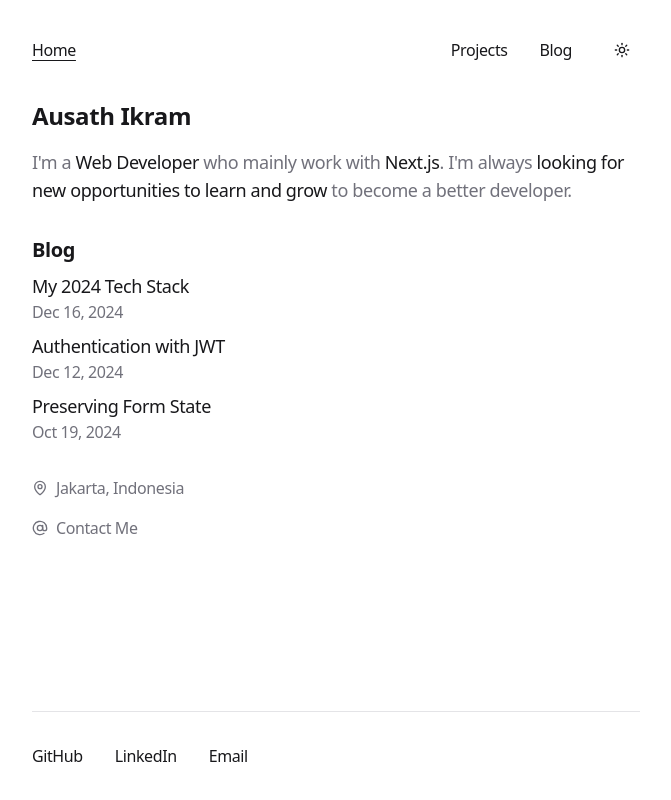
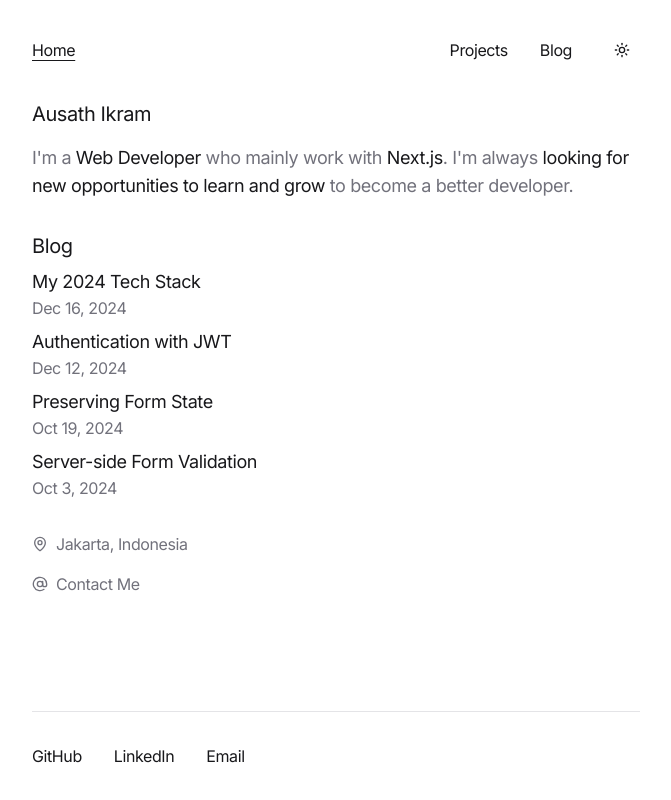
Before and after one commit to ausathdzil/ausathikram, a Next.js app: page / in a window 1280 px wide. Shown: the whole page, without its empty margins (304-975 px from the left). Built offline with nearby package versions, Linux system fonts and the light colour scheme.

Commit message:
Add og, update fonts

```diff
--- a/src/app/blog/[slug]/page.tsx
+++ b/src/app/blog/[slug]/page.tsx
@@ -30,6 +30,15 @@ export async function generateMetadata(
   return {
     title: post.metadata.title,
     description: post.metadata.summary,
+    authors: [{ url: "https://ausathikram.vercel.app", name: "Ausath Ikram" }],
+    openGraph: {
+      title: post.metadata.title,
+      description: post.metadata.summary,
+      url: `https://ausathikram.vercel.app/blog/${post.slug}`,
+      siteName: "Ausath Ikram",
+      locale: "en_US",
+      type: "article",
+    }
   };
 }
 
@@ -73,7 +82,7 @@ function TableOfContents({ content }: { content: string }) {
         <h2 className="text-lg font-semibold text-primary mb-4">
           Table of Contents
         </h2>
-        <nav className="prose prose-zinc dark:prose-invert prose-sm">
+        <nav className="prose prose-zinc dark:prose-invert prose-sm prose-li:mb-2">
           <ul>
             {tableOfContents.map((heading) => (
               <li key={heading.slug}>
--- a/src/app/blog/page.tsx
+++ b/src/app/blog/page.tsx
@@ -1,17 +1,17 @@
-import { formatDate, getBlogPosts } from "@/lib/blog";
-import { Metadata } from "next";
-import Link from "next/link";
+import { formatDate, getBlogPosts } from '@/lib/blog';
+import { Metadata } from 'next';
+import Link from 'next/link';
 
 export const metadata: Metadata = {
-  title: "Blog",
-  description: "Ausath Ikram blog.",
+  title: 'Blog',
+  description: 'Ausath Ikram blog.',
 };
 
 export default function Page() {
   return (
     <section className="w-full space-y-8">
       <article className="space-y-2">
-        <h1 className="text-2xl text-primary font-semibold">Blog</h1>
+        <h1 className="text-primary text-xl">Blog</h1>
         <p>Things that interest me, mostly about web development.</p>
       </article>
       <BlogPosts />
@@ -33,15 +33,16 @@ function BlogPosts() {
     <ul className="space-y-4">
       {sortedPosts.map((post) => (
         <li key={post.slug}>
-          <div className="flex flex-col sm:flex-row justify-between items-start sm:items-center sm:gap-8">
-            <Link className="w-3/4" href={`/blog/${post.slug}`}>
-              <h1 className="text-lg sm:text-xl text-primary">
-                {post.metadata.title}
-              </h1>
+          <div className="grid grid-cols-[1fr_auto] gap-4 sm:gap-0">
+            <Link
+              className="sm:text-lg text-primary"
+              href={`/blog/${post.slug}`}
+            >
+              {post.metadata.title}
             </Link>
-            <p className="">{formatDate(post.metadata.publishedAt)}</p>
+            <p>{formatDate(post.metadata.publishedAt)}</p>
+            <p className="hidden md:block">{post.metadata.summary}</p>
           </div>
-          <p className="w-3/4">{post.metadata.summary}</p>
         </li>
       ))}
     </ul>
--- a/src/app/globals.css
+++ b/src/app/globals.css
@@ -9,7 +9,10 @@
 @theme inline {
   --color-background: var(--background);
   --color-foreground: var(--foreground);
-  --font-sans: var(--font-plus-jakarta-sans);
+  --font-sans: var(--font-inter), ui-sans-serif, system-ui, sans-serif,
+    'Apple Color Emoji', 'Segoe UI Emoji', 'Segoe UI Symbol', 'Noto Color Emoji';
+  --font-mono: var(--font-fira-code), ui-monospace, SFMono-Regular, Menlo,
+    Monaco, Consolas, 'Liberation Mono', 'Courier New', monospace;
   --color-sidebar-ring: var(--sidebar-ring);
   --color-sidebar-border: var(--sidebar-border);
   --color-sidebar-accent-foreground: var(--sidebar-accent-foreground);
@@ -116,8 +119,10 @@
   --muted-foreground: oklch(0.705 0.015 286.067);
   --accent: oklch(0.274 0.006 286.033);
   --accent-foreground: oklch(0.985 0 0);
-  --destructive: oklch(0.396 0.141 25.723);
-  --destructive-foreground: oklch(0.637 0.237 25.331);
+  /* --destructive: oklch(0.396 0.141 25.723);
+  --destructive-foreground: oklch(0.637 0.237 25.331); */
+  --destructive: oklch(0.577 0.245 27.325);
+  --destructive-foreground: oklch(0.577 0.245 27.325);
   --border: oklch(0.274 0.006 286.033);
   --input: oklch(0.274 0.006 286.033);
   --ring: oklch(0.442 0.017 285.786);
@@ -162,7 +167,7 @@ a {
 }
 
 code {
-  @apply relative rounded py-[0.2rem] after:hidden before:hidden;
+  @apply font-mono relative rounded py-[0.2rem] after:hidden before:hidden;
 }
 
 .prose .anchor {
--- a/src/app/layout.tsx
+++ b/src/app/layout.tsx
@@ -3,7 +3,18 @@ import Header from '@/components/layout/header';
 import { ThemeProvider } from '@/components/layout/theme-provider';
 import { Toaster } from '@/components/ui/sonner';
 import type { Metadata } from 'next';
+import { Fira_Code, Inter } from 'next/font/google';
 import './globals.css';
+
+const inter = Inter({
+  variable: '--font-inter',
+  subsets: ['latin'],
+});
+
+const firaCode = Fira_Code({
+  variable: '--font-fira-code',
+  subsets: ['latin'],
+});
 
 export const metadata: Metadata = {
   title: {
@@ -11,6 +22,14 @@ export const metadata: Metadata = {
     template: '%s | Ausath Ikram',
   },
   description: 'Web Developer',
+  openGraph: {
+    title: 'Ausath Ikram',
+    description: 'Web Developer',
+    url: 'https://ausathikram.vercel.app',
+    siteName: 'Ausath Ikram',
+    locale: 'en_US',
+    type: 'website',
+  },
 };
 
 export default function RootLayout({
@@ -20,7 +39,9 @@ export default function RootLayout({
 }>) {
   return (
     <html lang="en" suppressHydrationWarning>
-      <body className="antialiased tracking-tight">
+      <body
+        className={`${inter.variable} ${firaCode.variable} font-sans antialiased tracking-tight`}
+      >
         <ThemeProvider
           attribute="class"
           defaultTheme="system"
--- a/src/app/page.tsx
+++ b/src/app/page.tsx
@@ -6,7 +6,7 @@ export default function Home() {
   return (
     <section className="space-y-8">
       <article className="space-y-4 text-lg">
-        <h1 className="text-2xl text-primary font-semibold">Ausath Ikram</h1>
+        <h1 className="text-xl text-primary">Ausath Ikram</h1>
         <p className="[&>strong]:text-primary [&>strong]:font-normal">
           I&apos;m a <strong>Web Developer</strong> who mainly work with{" "}
           <strong>Next.js</strong>. I&apos;m always{" "}
@@ -14,22 +14,22 @@ export default function Home() {
           become a better developer.
         </p>
       </article>
-      <div className="flex flex-col gap-2">
+      <div className="flex flex-col gap-2 text-primary">
         <Link
           href="/blog"
-          className="text-xl font-semibold text-primary hover:underline underline-offset-4"
+          className="text-xl hover:underline underline-offset-4"
         >
           Blog
         </Link>
         <RecentPosts />
       </div>
-      <div className="space-y-4">
-        <div className="flex items-center text-muted-foreground gap-2">
+      <div className="space-y-4 text-muted-foreground">
+        <div className="flex items-center gap-2">
           <MapPinIcon size={16} />
           <p>Jakarta, Indonesia</p>
         </div>
         <Link
-          className="flex items-center text-muted-foreground gap-2 hover:underline underline-offset-4"
+          className="flex items-center gap-2 hover:underline underline-offset-4"
           href="/contact"
         >
           <AtSign size={16} />
@@ -50,7 +50,7 @@ function RecentPosts() {
         new Date(a.metadata.publishedAt).getTime()
       );
     })
-    .splice(0, 3);
+    .splice(0, 4);
 
   return (
     <ul className="space-y-2">
@@ -58,11 +58,11 @@ function RecentPosts() {
         <li key={post.slug}>
           <Link
             href={`/blog/${post.slug}`}
-            className="text-lg text-primary hover:underline underline-offset-4"
+            className="text-lg hover:underline underline-offset-4"
           >
             {post.metadata.title}
           </Link>
-          <p>{formatDate(post.metadata.publishedAt)}</p>
+          <p className="text-muted-foreground">{formatDate(post.metadata.publishedAt)}</p>
         </li>
       ))}
     </ul>
--- a/src/app/projects/[slug]/page.tsx
+++ b/src/app/projects/[slug]/page.tsx
@@ -35,8 +35,8 @@ export default async function Page(props: ProjectPageProps) {
   }
 
   return (
-    <section className="w-full space-y-12">
-      <div className="space-y-4">
+    <section className="w-full">
+      <div className="space-y-8">
         {project.image && (
           <div className="relative w-[250px] h-[150px] sm:w-[350px] sm:h-[300px] lg:w-[600px] max-w-full lg:h-[300px]">
             <Image
@@ -51,30 +51,30 @@ export default async function Page(props: ProjectPageProps) {
             />
           </div>
         )}
-        <article className="space-y-4">
-          <h1 className="text-4xl text-primary font-bold">{project.title}</h1>
-          <p className="text-lg">{project.description}</p>
+        <article className="space-y-2">
+          <h1 className="text-xl text-primary">{project.title}</h1>
+          <p>{project.description}</p>
         </article>
-        <div className="flex space-x-4">
+        <div className="flex items-center gap-4 text-primary">
           {project.link && (
             <a
-              className="flex gap-2 items-center text-primary hover:underline underline-offset-4"
+              className="flex gap-2 items-center"
               href={project.link}
               target="_blank"
               rel="noopener noreferrer"
             >
-              <span>View site</span>
+              <span>View Demo</span>
               <ArrowUpRightIcon />
             </a>
           )}
           {project.repo && (
             <a
-              className="flex gap-2 items-center text-primary hover:underline underline-offset-4"
+              className="flex gap-2 items-center"
               href={project.repo}
               target="_blank"
               rel="noopener noreferrer"
             >
-              <span>GitHub repo</span>
+              <span>GitHub Repo</span>
               <ArrowUpRightIcon />
             </a>
           )}
--- a/src/app/projects/page.tsx
+++ b/src/app/projects/page.tsx
@@ -1,26 +1,27 @@
-import { projects } from "@/lib/projects";
-import { Metadata } from "next";
-import Link from "next/link";
+import { projects } from '@/lib/projects';
+import { Metadata } from 'next';
+import Link from 'next/link';
 
 export const metadata: Metadata = {
-  title: "Projects",
-  description: "Ausath Ikram projects.",
+  title: 'Projects',
+  description: 'Ausath Ikram projects.',
 };
 
 export default function Page() {
   return (
     <section className="w-full space-y-8">
       <article className="space-y-2">
-        <h1 className="text-2xl text-primary font-semibold">Projects</h1>
+        <h1 className="text-xl text-primary">Projects</h1>
         <p>Side projects I&apos;ve worked on.</p>
       </article>
       <ul className="space-y-4">
         {projects.map((project, i) => (
-          <li className="w-3/4" key={i}>
-            <Link href={`/projects/${project.slug}`}>
-              <h1 className="text-xl text-primary hover:underline underline-offset-4">
-                {project.title}
-              </h1>
+          <li className="w-fit" key={i}>
+            <Link
+              className="text-xl text-primary"
+              href={`/projects/${project.slug}`}
+            >
+              {project.title}
             </Link>
             <p>{project.description}</p>
           </li>
```
Also changed, not shown: src/components/contact/email-form.tsx (+6 -13 lines), 1 other file (tests, documents, lock files or other folders).
